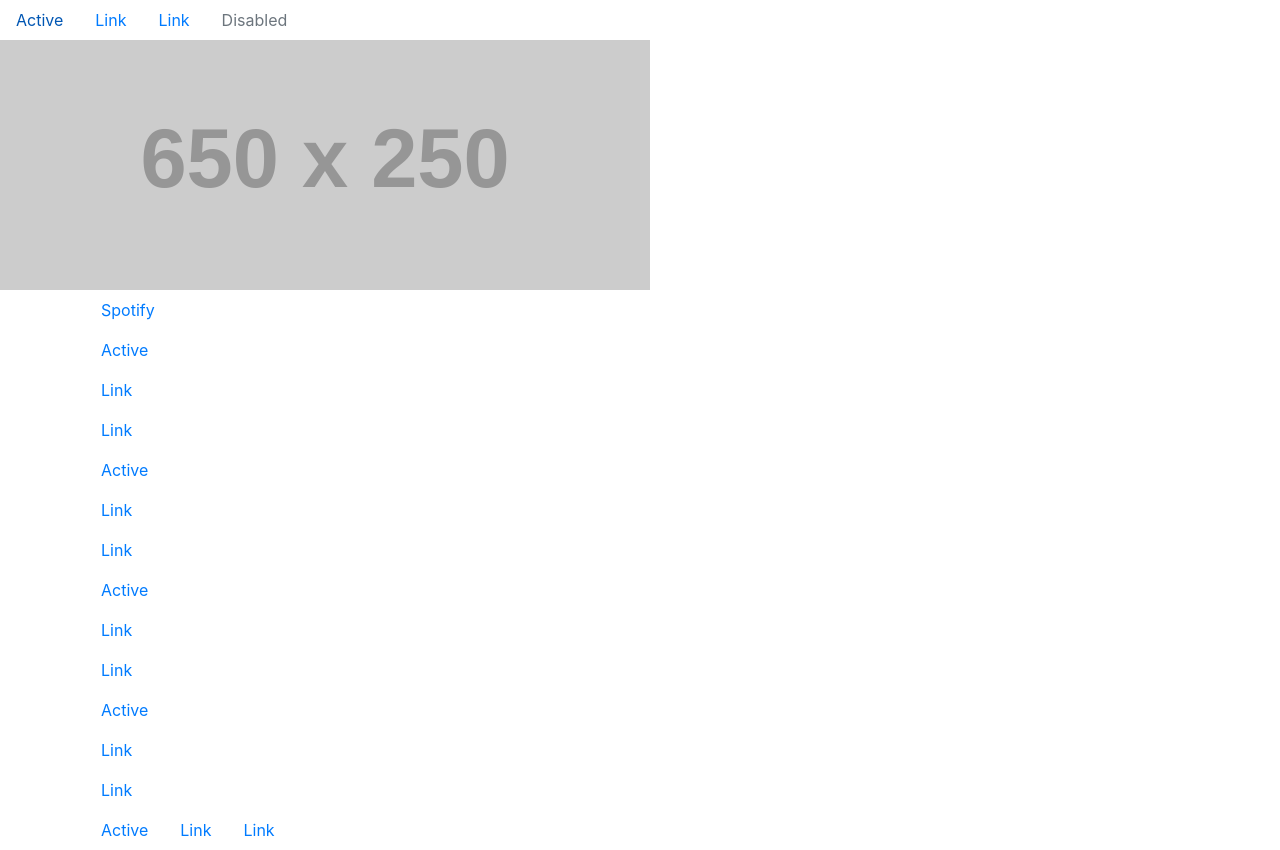
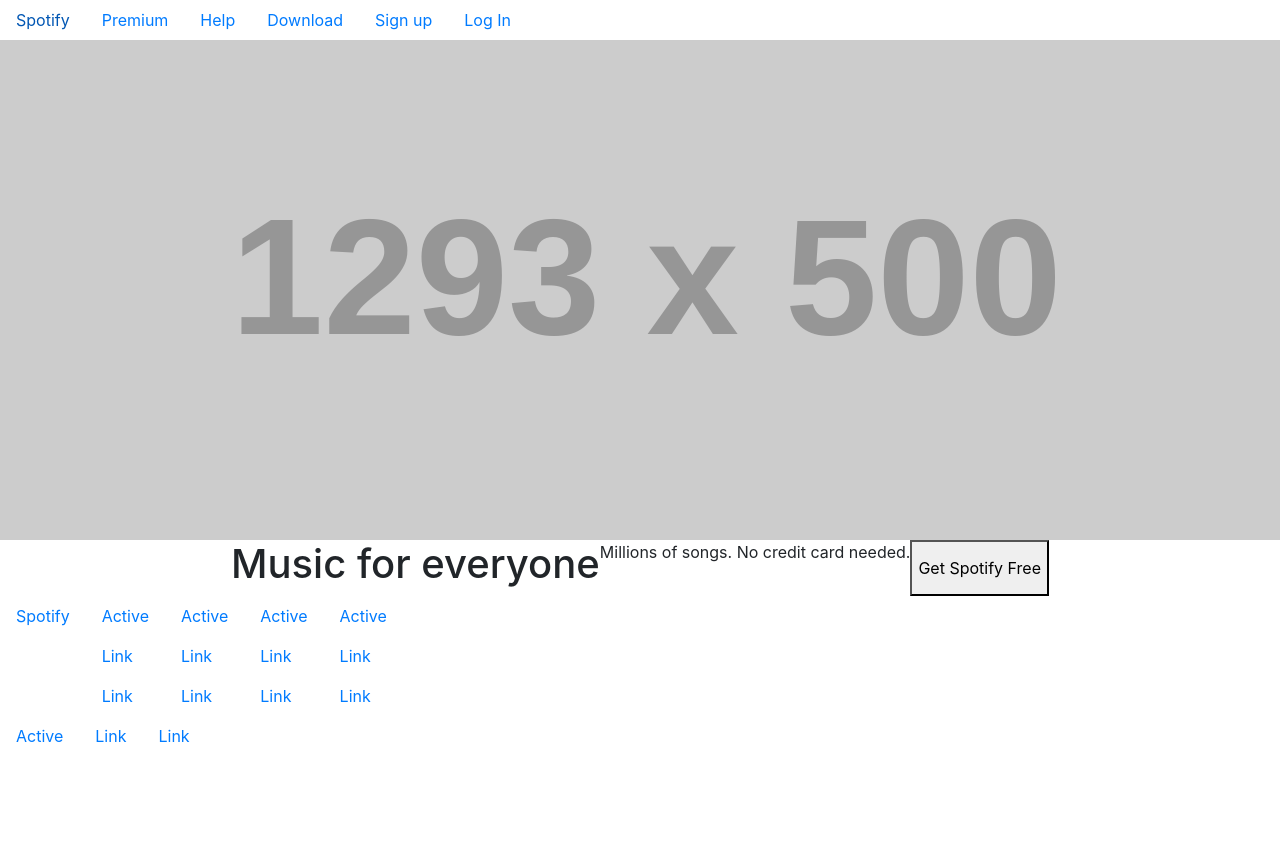
Before and after one commit to gracecasale/css-mimicwork, a plain HTML site: page spotify/index.html in a window 1280 px wide. After the commit the page ends 800 px from the top, so only its background shows below. Drawn offline with nearby package versions, Linux system fonts and the light colour scheme; placeholder pictures from the web are drawn by us.

Commit message:
added more text and formatting

```diff
--- a/spotify/index.html
+++ b/spotify/index.html
@@ -15,20 +15,30 @@
     <div>
         <header>
             <nav class="nav">
-                <a class="nav-link active" href="#">Active</a>
-                <a class="nav-link" href="#">Link</a>
-                <a class="nav-link" href="#">Link</a>
-                <a class="nav-link disabled" href="#">Disabled</a>
+                <a class="nav-link active" href="#">Spotify</a>
+                <a class="nav-link" href="#">Premium</a>
+                <a class="nav-link" href="#">Help</a>
+                <a class="nav-link" href="#">Download</a>
+                <a class="nav-link" href="#">Sign up</a>
+                <a class="nav-link" href="#">Log In</a>
+
+
             </nav>
         </header>
 
         <main>
-            <img src="https://via.placeholder.com/650x250" alt="heroimage">
+            <section class="mainimage img-fluid">
+                <img src="https://via.placeholder.com/1293x500" alt="heroimage">
+                <div class="row justify-content-center">
+                    <h1>Music for everyone</h1>
+                    <p>Millions of songs. No credit card needed.</p>
+                    <button>Get Spotify Free</button>
+                </div>
+            </section>
         </main>
 
         <footer>
-
-            <div class="container">
+            <section class="row container">
                 <nav class="nav flex-column md-2">
                     <a class="nav-link active" href="#">Spotify</a>
                 </nav>
@@ -56,16 +66,16 @@
                     <a class="nav-link" href="#">Link</a>
                     <a class="nav-link" href="#">Link</a>
                 </nav>
-                                </div>
+            </section>
 
 
-                                <div class="container">
+            <section class="row container">
                 <nav class="nav">
                     <a class="nav-link active" href="#">Active</a>
                     <a class="nav-link" href="#">Link</a>
                     <a class="nav-link" href="#">Link</a>
                 </nav>
-                                </div>
+            </section>
         </footer>
     </div>
 </body>
```
Lines whose indentation alone changed are shown as unchanged.
